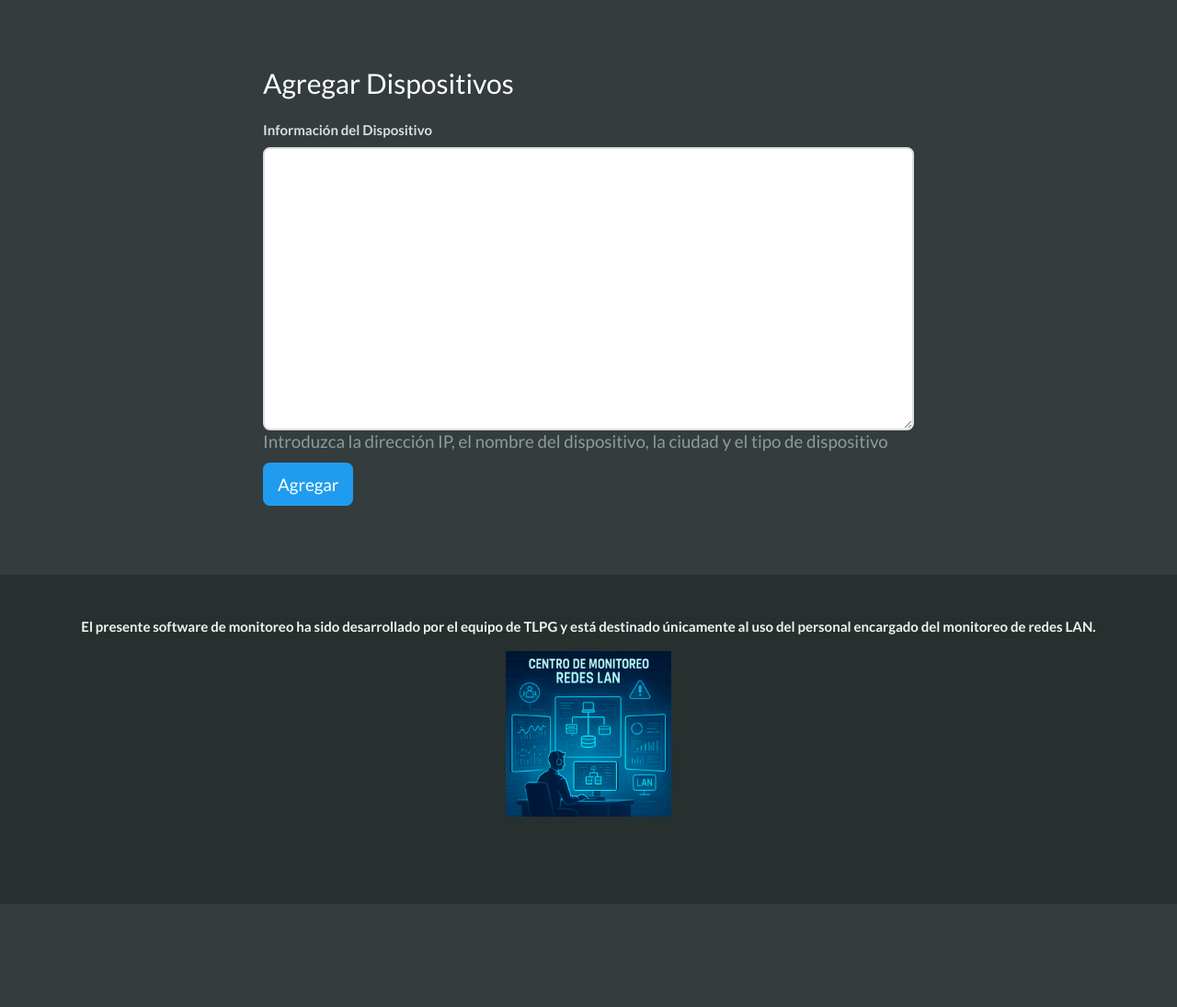
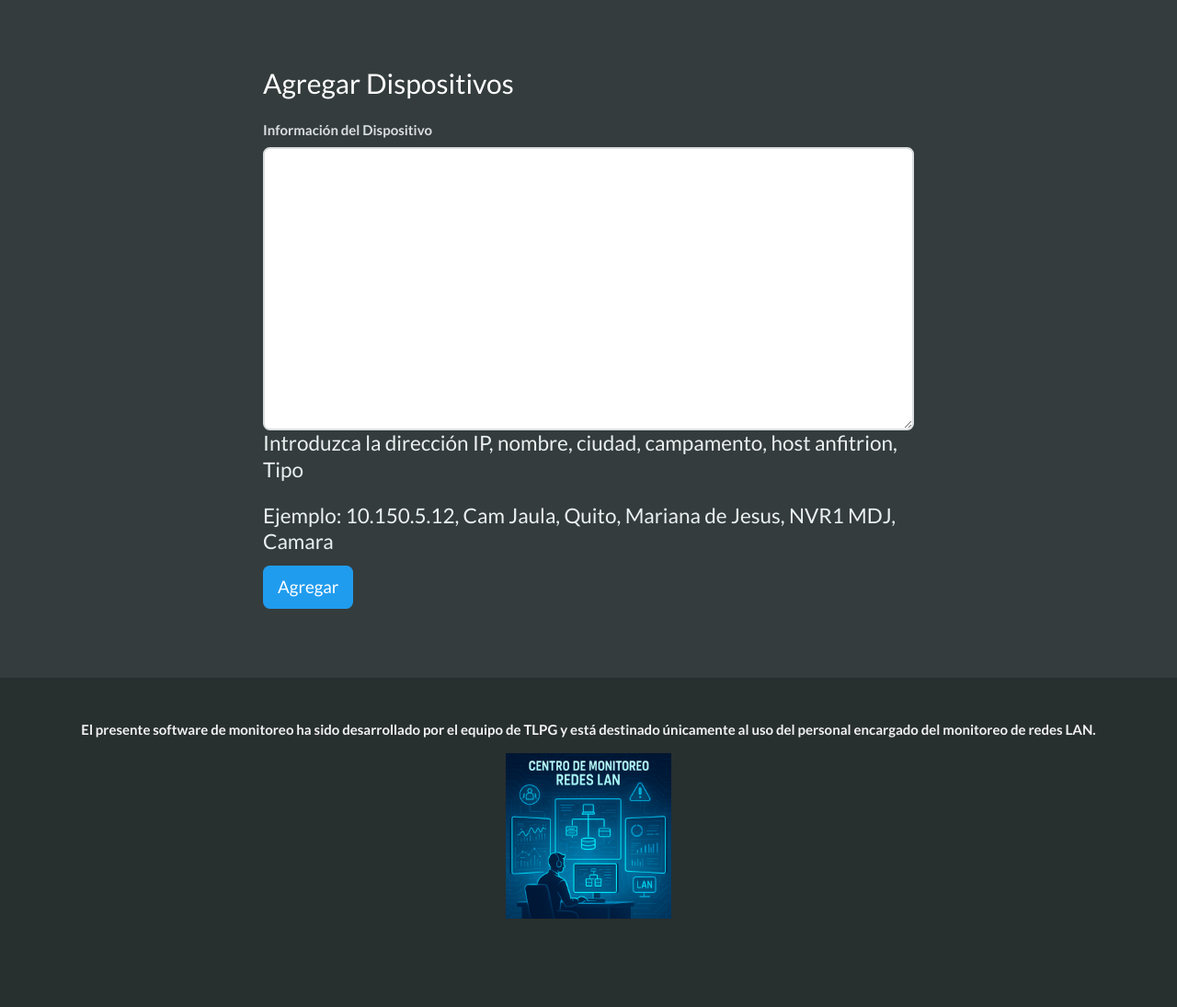
Before and after one commit to Monitore1209/MONITOREO-TLPG, a Flask app: template ipmon/templates/addHosts.html in a window 1280 px wide. Shown: the part 81-1176 px from the top of the page at 92% size. Before the commit the page ends 1064 px from the top, so only its background shows below. Run offline with Flask 2, Linux system fonts and the light colour scheme; the template is opened without the code that fills it: values that come from a table or form of the project are taken from there, others are empty; some libraries are stand-ins or nearby versions.

Commit message:
Update addHosts.html

```diff
--- a/ipmon/templates/addHosts.html
+++ b/ipmon/templates/addHosts.html
@@ -1,7 +1,6 @@
 {% extends "layout.html" %}
 
 {% block content %}
-
 <!-- Agregar dispositivo unico -->
 <div class="column is-8 is-offset-2">
     <div class="box">
@@ -12,7 +11,8 @@
                 <div class="control">
                     {{ form.ip_address.label(class_="label") }}
                     {{ form.ip_address(class_="textarea is-medium", rows="10") }}
-                    <p class="subtitle is-5 has-text-grey-light">Introduzca la dirección IP, el nombre del dispositivo, la ciudad y el tipo de dispositivo</p>
+                    <p class="subtitle is-4 has-text-light">Introduzca la dirección IP, nombre, ciudad, campamento, host anfitrion, Tipo</p>
+                    <p class="subtitle is-4 has-text-light">Ejemplo: 10.150.5.12, Cam Jaula, Quito, Mariana de Jesus, NVR1 MDJ, Camara</p>
                 </div>
             </div>
             <div class="control">
```
